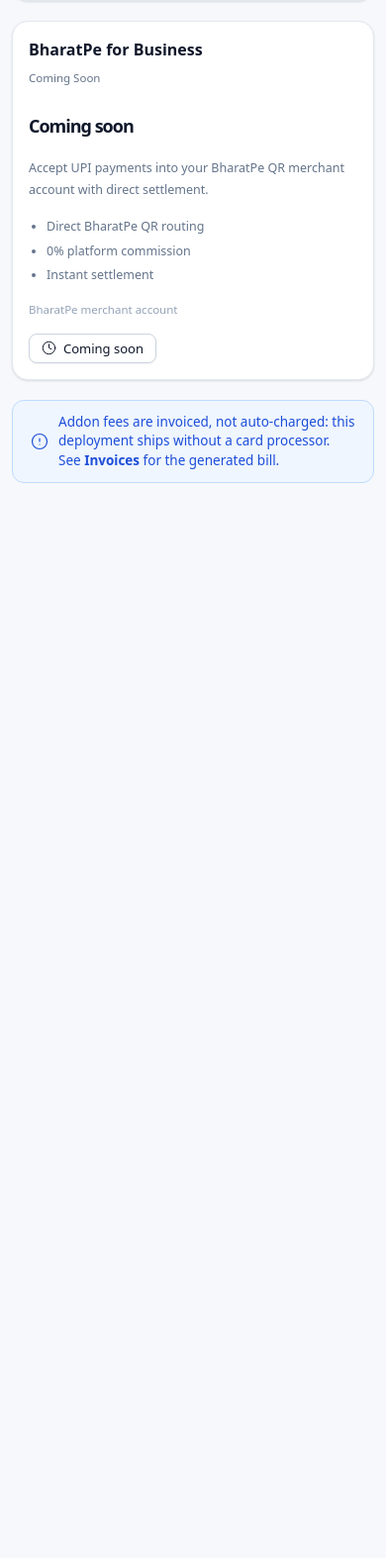
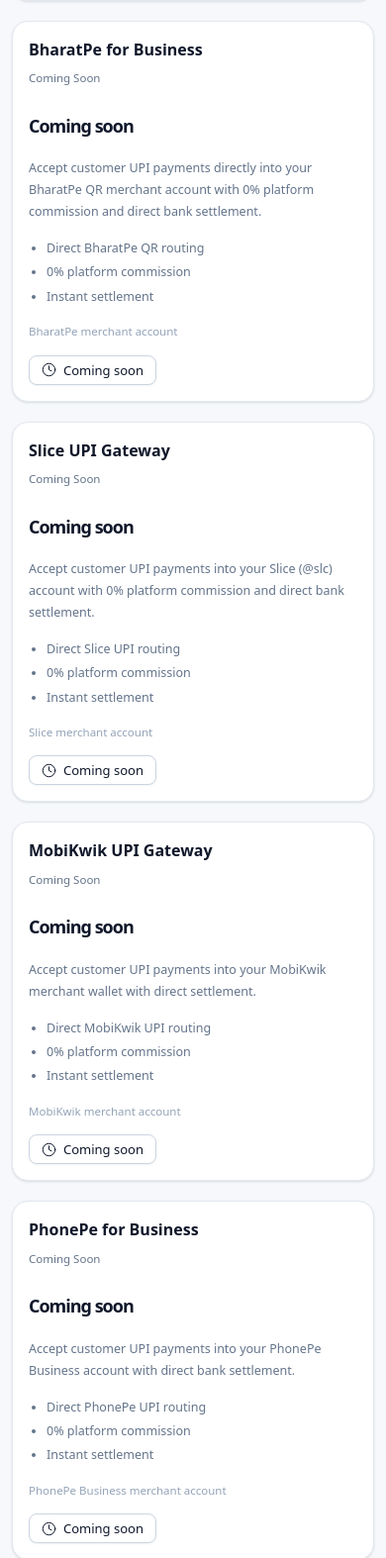
Before and after one commit to ShadowGamerIND37/tggateways, a PHP site: page /addons.php in a window 390 px wide. Shown: the part 1026-2600 px from the top of the page at 99% size. Run offline with PHP 8.4, Linux system fonts and the light colour scheme; the visitor is signed in with stand-in values (Sample User, id 1); data that the repository does not hold is empty.

Commit message:
Complete the addons catalogue with the reference coming-soon gateways
Slice, MobiKwik and PhonePe were missing from the marketplace. They join
BharatPe as coming-soon cards, and the server-side purchase gate is asserted
for all four rather than just BharatPe.

Co-authored-by: arena-agent <297053741+arena-agent@users.noreply.github.com>

```diff
--- a/addons.php
+++ b/addons.php
@@ -48,9 +48,42 @@ function tg_addon_catalogue(): array {
             'name' => 'BharatPe for Business',
             'tag' => 'Coming Soon',
             'price' => null,
-            'blurb' => 'Accept UPI payments into your BharatPe QR merchant account with direct settlement.',
+            'blurb' => 'Accept customer UPI payments directly into your BharatPe QR merchant account with 0% platform commission and direct bank settlement.',
             'needs' => 'BharatPe merchant account',
             'features' => ['Direct BharatPe QR routing', '0% platform commission', 'Instant settlement'],
+            'purchasable' => false,
+            'cta' => 'Coming soon',
+            'href' => null,
+        ],
+        'slice' => [
+            'name' => 'Slice UPI Gateway',
+            'tag' => 'Coming Soon',
+            'price' => null,
+            'blurb' => 'Accept customer UPI payments into your Slice (@slc) account with 0% platform commission and direct bank settlement.',
+            'needs' => 'Slice merchant account',
+            'features' => ['Direct Slice UPI routing', '0% platform commission', 'Instant settlement'],
+            'purchasable' => false,
+            'cta' => 'Coming soon',
+            'href' => null,
+        ],
+        'mobikwik' => [
+            'name' => 'MobiKwik UPI Gateway',
+            'tag' => 'Coming Soon',
+            'price' => null,
+            'blurb' => 'Accept customer UPI payments into your MobiKwik merchant wallet with direct settlement.',
+            'needs' => 'MobiKwik merchant account',
+            'features' => ['Direct MobiKwik UPI routing', '0% platform commission', 'Instant settlement'],
+            'purchasable' => false,
+            'cta' => 'Coming soon',
+            'href' => null,
+        ],
+        'phonepe' => [
+            'name' => 'PhonePe for Business',
+            'tag' => 'Coming Soon',
+            'price' => null,
+            'blurb' => 'Accept customer UPI payments into your PhonePe Business account with direct bank settlement.',
+            'needs' => 'PhonePe Business merchant account',
+            'features' => ['Direct PhonePe UPI routing', '0% platform commission', 'Instant settlement'],
             'purchasable' => false,
             'cta' => 'Coming soon',
             'href' => null,
```
Also changed, not shown: tests/run.mjs (+12 -5 lines).
